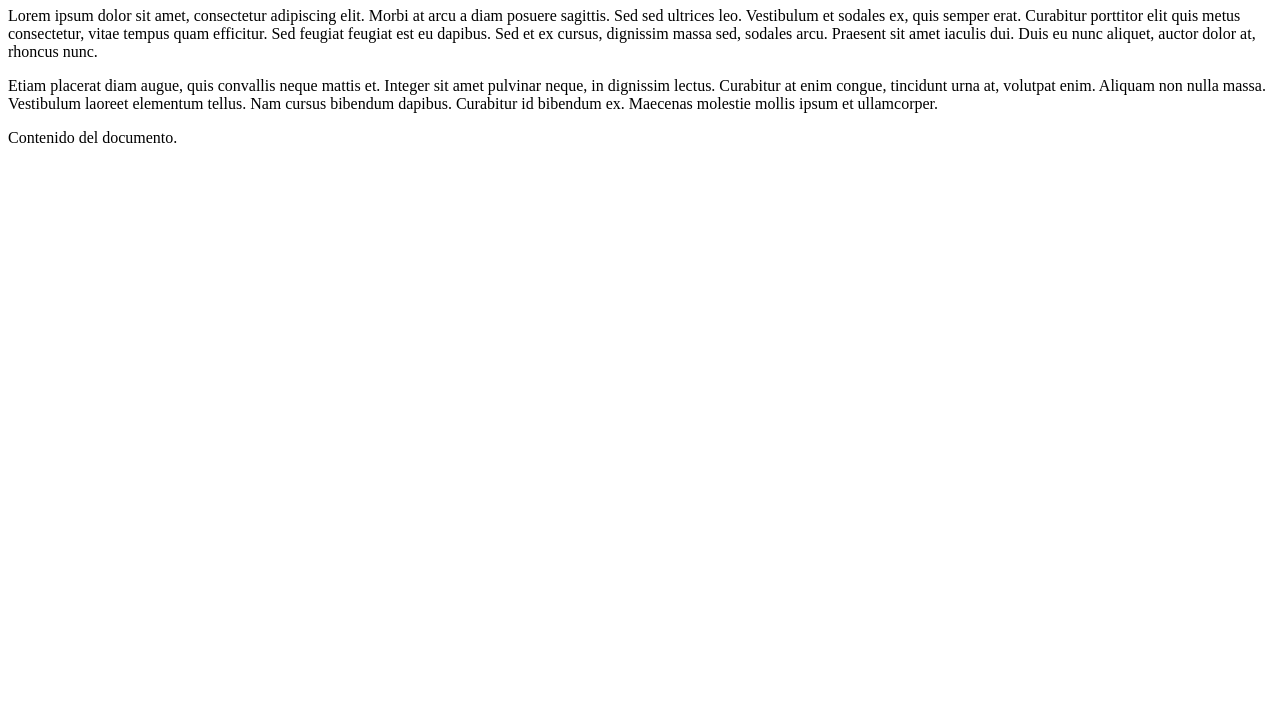
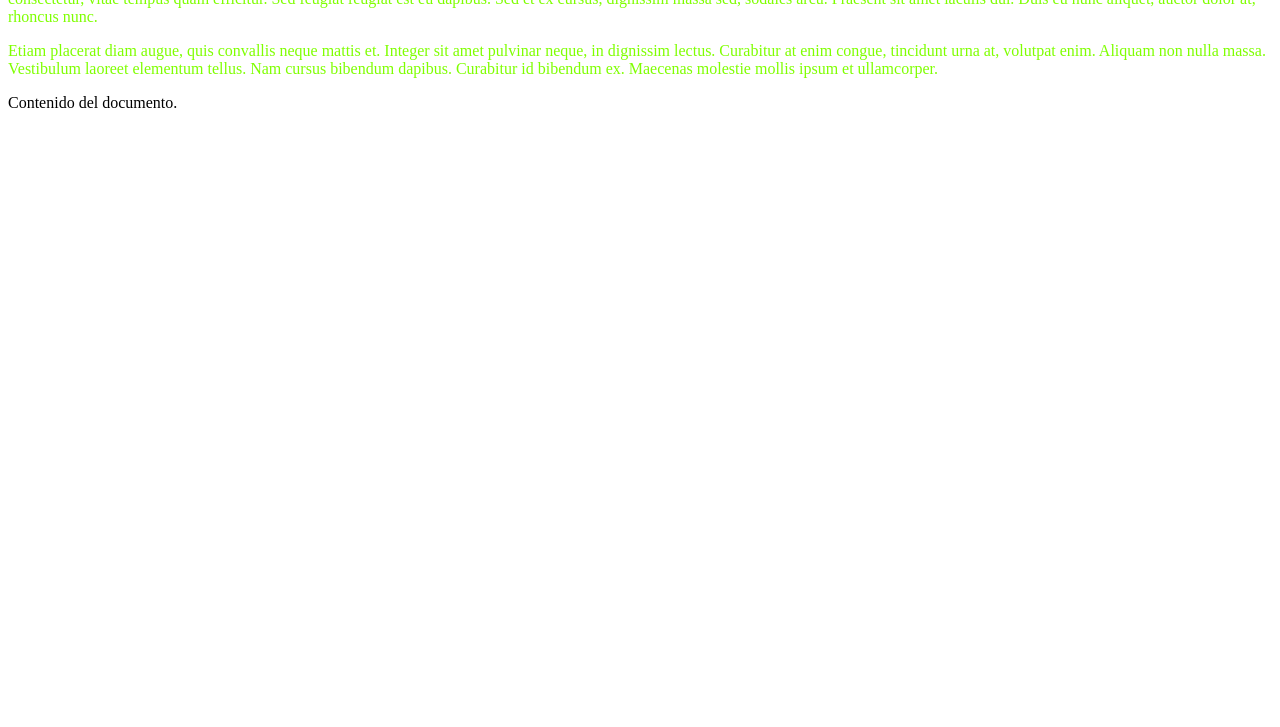
Before and after one commit to StivenJ1/ProyectoGit, a plain HTML site: page Index.html in a window 1280 px wide. Shown: the part 73-800 px from the top of the page. Drawn offline with Linux system fonts and the light colour scheme.

Commit message:
cambio para los colores

```diff
--- a/Index.html
+++ b/Index.html
@@ -2,7 +2,7 @@
 <html>
     <head>
         <title>Index</title>
-        <LINK REL=stylesheet HREF="css/estilos.css" TYPE="text/css" MEDIA=screen>
+        <LINK REL=stylesheet HREF="css/stilos.css" TYPE="text/css" MEDIA=screen>
     </head>
 
     <body>
```
